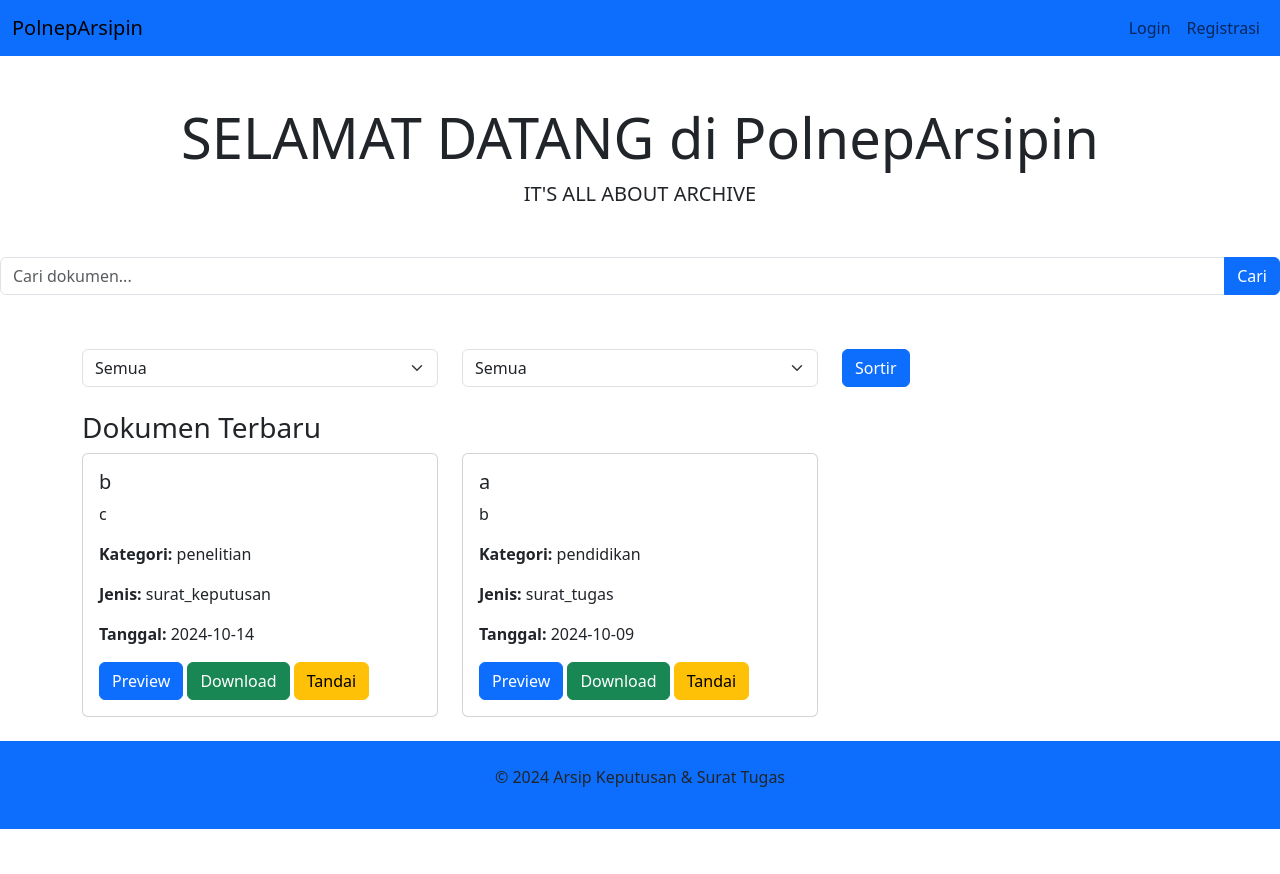
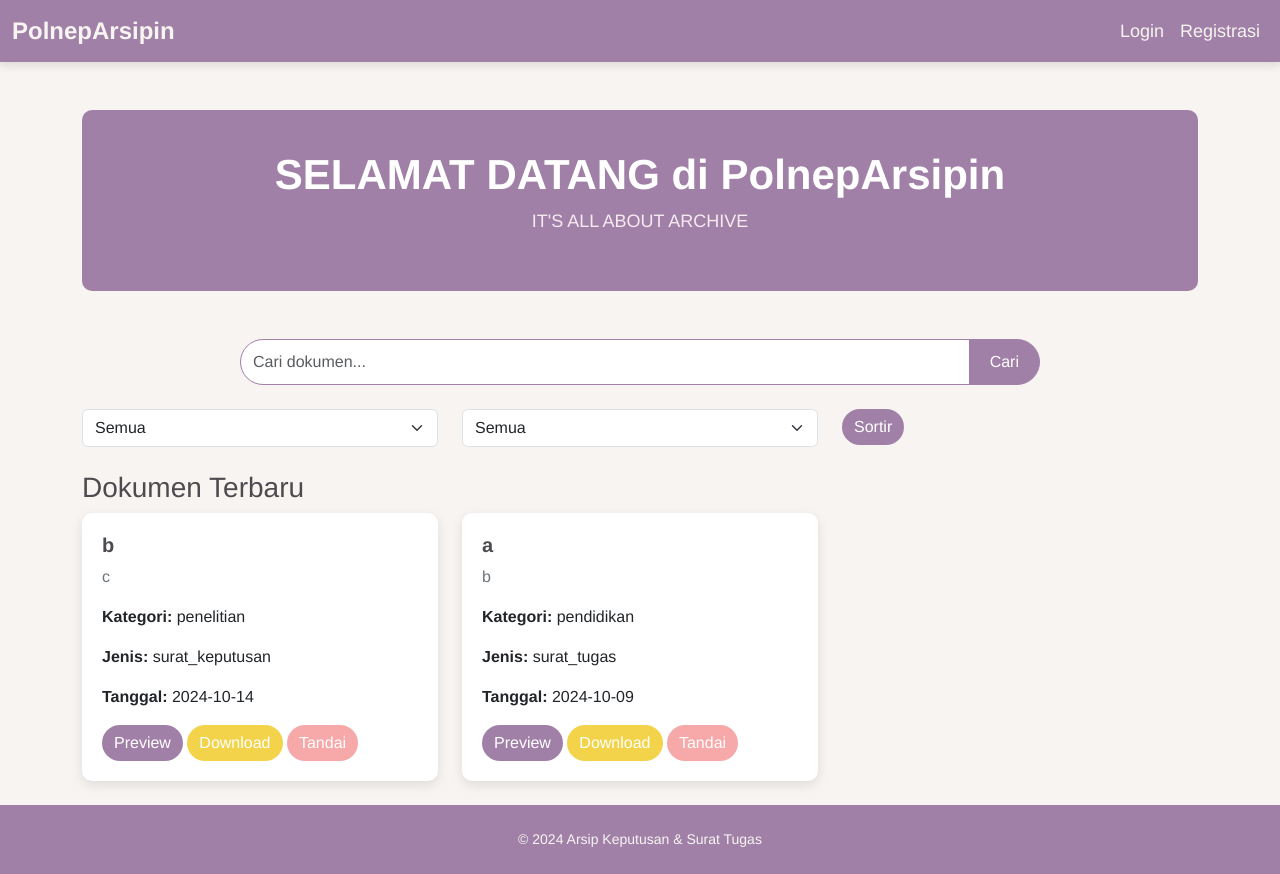
Before and after one commit to rizwandamn/arsip_kepdir, a PHP site: page / in a window 1280 px wide. Before the commit the page ends 829 px from the top, so only its background shows below. Run offline with PHP 8.4, Linux system fonts and the light colour scheme; data comes from the database, SQL or seed files in the repository.

Commit message:
index.css

```diff
--- /dev/null
+++ b/index.css
@@ -0,0 +1,178 @@
+/* Global Styling */
+body {
+    background-color: #f7f4f1; /* Warna krem lembut */
+    font-family: 'Helvetica Neue', sans-serif;
+    color: #4e4b50; /* Warna abu gelap */
+}
+
+/* Navbar Styling */
+.navbar {
+    background-color: #a180a8; /* Warna ungu muda */
+    box-shadow: 0px 4px 8px rgba(0, 0, 0, 0.1);
+}
+
+.navbar-brand {
+    color: #f7f4f1 !important; /* Putih lembut */
+    font-size: 24px;
+    font-weight: bold;
+}
+
+.navbar-nav .nav-link {
+    color: #f7f4f1 !important;
+    font-size: 18px;
+}
+
+.navbar-nav .nav-link:hover {
+    background-color: #c29fcd; /* Lilac sedikit lebih terang */
+    border-radius: 5px;
+}
+
+/* Jumbotron Styling */
+.jumbotron {
+    background-color: #a180a8; /* Ungu muda */
+    color: white;
+    padding: 40px 20px;
+    border-radius: 10px;
+    text-align: center;
+}
+
+.jumbotron h1 {
+    font-size: 42px;
+    font-weight: bold;
+    color: #ffffff;
+}
+
+.jumbotron p {
+    font-size: 18px;
+    font-weight: lighter;
+    color: #f7eaf0; /* Sentuhan merah muda sangat lembut */
+}
+
+/* Custom Search Form */
+.search-container .input-group {
+    max-width: 800px;
+    width: 100%;
+    margin: 0 auto 20px auto;
+}
+
+.search-container .form-control {
+    border-radius: 30px 0 0 30px;
+    box-shadow: none;
+    border: 1px solid #a180a8; /* Warna ungu muda */
+    flex: 1; /* Tambahkan flex untuk memastikan input mengambil sisa ruang */
+}
+
+.search-container .btn {
+    border-radius: 0 30px 30px 0;
+    background-color: #a180a8; /* Warna ungu muda */
+    color: white;
+    border: 1px solid #a180a8;
+    padding: 10px 20px; /* Tambahkan padding yang lebih luas */
+    flex-shrink: 0; /* Pastikan tombol tidak mengecil mengikuti input */
+}
+
+.search-container .btn:hover {
+    background-color: #c29fcd; /* Lilac yang lebih terang */
+}
+
+/* Filter Form Styling */
+.filter-container {
+    display: flex;
+    justify-content: space-between;
+    margin-bottom: 20px;
+}
+
+.filter-container select {
+    border-radius: 30px;
+    padding: 10px;
+    border: 1px solid #a180a8;
+    background-color: #ffffff;
+    color: #4e4b50;
+}
+
+.filter-container .btn-primary {
+    border-radius: 30px;
+    padding: 10px 20px;
+    background-color: #a180a8;
+    border: none;
+}
+
+.filter-container .btn-primary:hover {
+    background-color: #c29fcd;
+}
+
+/* Cards Styling */
+.card {
+    border: none;
+    border-radius: 10px;
+    box-shadow: 0px 4px 12px rgba(0, 0, 0, 0.1);
+    transition: transform 0.3s ease;
+    margin-bottom: 30px;
+    background-color: #ffffff;
+}
+
+.card:hover {
+    transform: translateY(-5px);
+}
+
+.card-body {
+    padding: 20px;
+}
+
+.card-title {
+    font-size: 20px;
+    font-weight: bold;
+    color: #4e4b50;
+}
+
+.card-text {
+    font-size: 16px;
+    color: #6c757d;
+}
+
+/* Button Styling */
+.btn-primary {
+    background-color: #a180a8;
+    border: none;
+    border-radius: 30px;
+}
+
+.btn-primary:hover {
+    background-color: #c29fcd;
+}
+
+.btn-success {
+    background-color: #f3d34a; /* Warna kuning cerah untuk kontras */
+    border: none;
+    border-radius: 30px;
+}
+
+.btn-success:hover {
+    background-color: #e2b945; /* Kuning lebih lembut */
+}
+
+.btn-warning {
+    background-color: #f7a8a8; /* Merah muda lembut */
+    border: none;
+    border-radius: 30px;
+    color: white;
+}
+
+.btn-warning:hover {
+    background-color: #f5b5b5; /* Merah muda yang lebih cerah */
+    color: white;
+}
+
+/* Footer Styling */
+footer {
+    background-color: #a180a8;
+    color: white;
+    padding: 20px 0;
+    text-align: center;
+}
+
+footer p {
+    margin: 0;
+    font-size: 14px;
+    color: #f7f4f1; /* Putih lembut */
+}
--- a/index.php
+++ b/index.php
@@ -51,18 +51,13 @@ if (!$result) {
     <meta name="viewport" content="width=device-width, initial-scale=1.0">
     <title>Arsip Keputusan & Surat Tugas</title>
     <link href="https://cdn.jsdelivr.net/npm/bootstrap@5.3.0-alpha1/dist/css/bootstrap.min.css" rel="stylesheet">
-    <style>
-        /* Custom style to center the search form */
-        .search-container {
-            display: flex;
-            justify-content: center;
-            margin: 30px 0;
-        }
-    </style>
+    <link rel="stylesheet" href="index.css">
+
+
 </head>
 <body>
      <!-- Navbar -->
-     <nav class="navbar navbar-expand-lg navbar-light bg-primary">
+     <nav class="navbar navbar-expand-lg navbar-light">
         <div class="container-fluid">
             <a class="navbar-brand" href="#">PolnepArsipin</a>
             <button class="navbar-toggler" type="button" data-bs-toggle="collapse" data-bs-target="#navbarNav" aria-controls="navbarNav" aria-expanded="false" aria-label="Toggle navigation">
@@ -163,7 +158,7 @@ if (!$result) {
     </div>
 
     <!-- Footer -->
-    <footer class="bg-primary text-center py-4">
+    <footer class="text-center py-4">
         <p>&copy; 2024 Arsip Keputusan & Surat Tugas</p>
     </footer>
 
```
